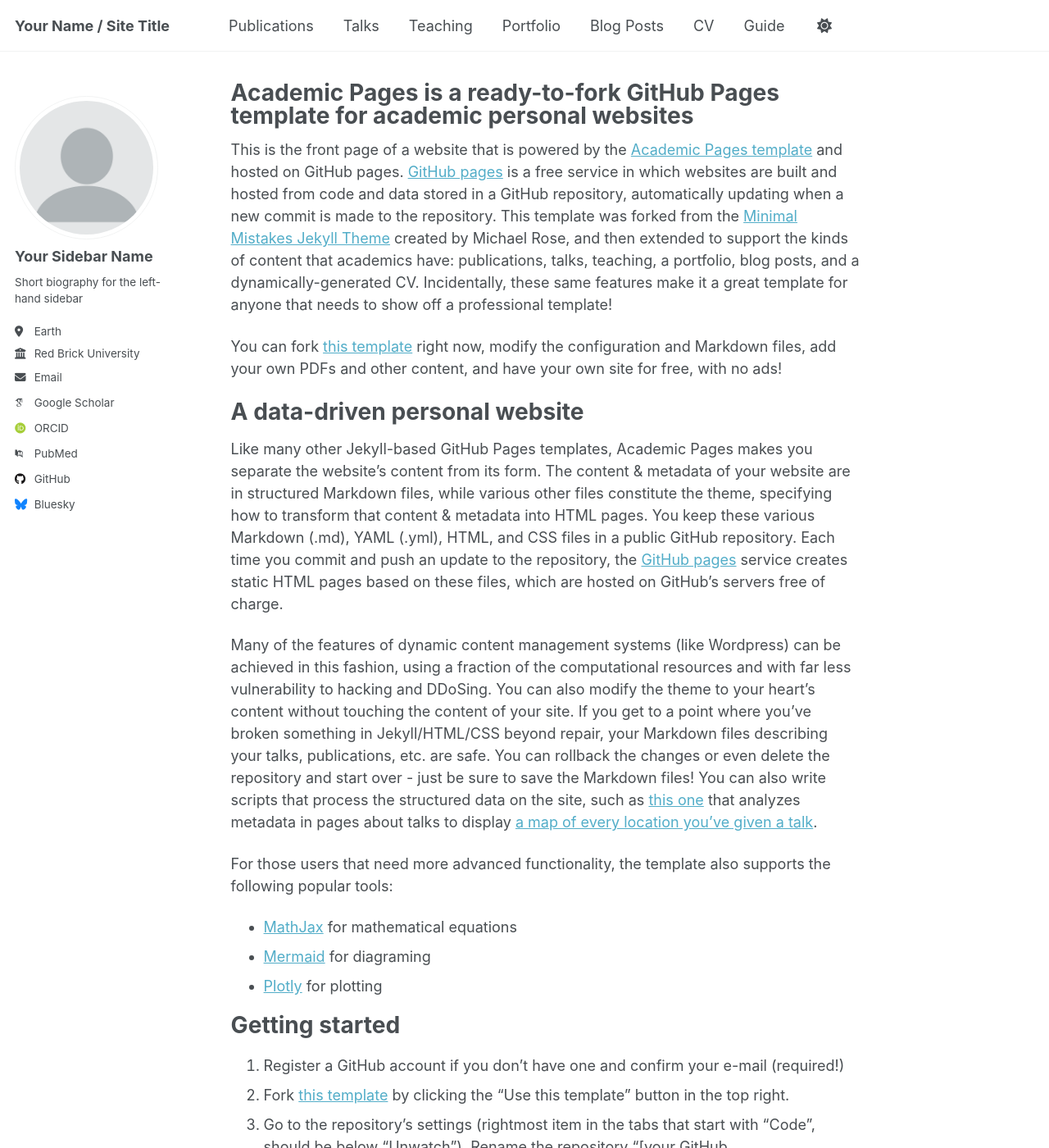
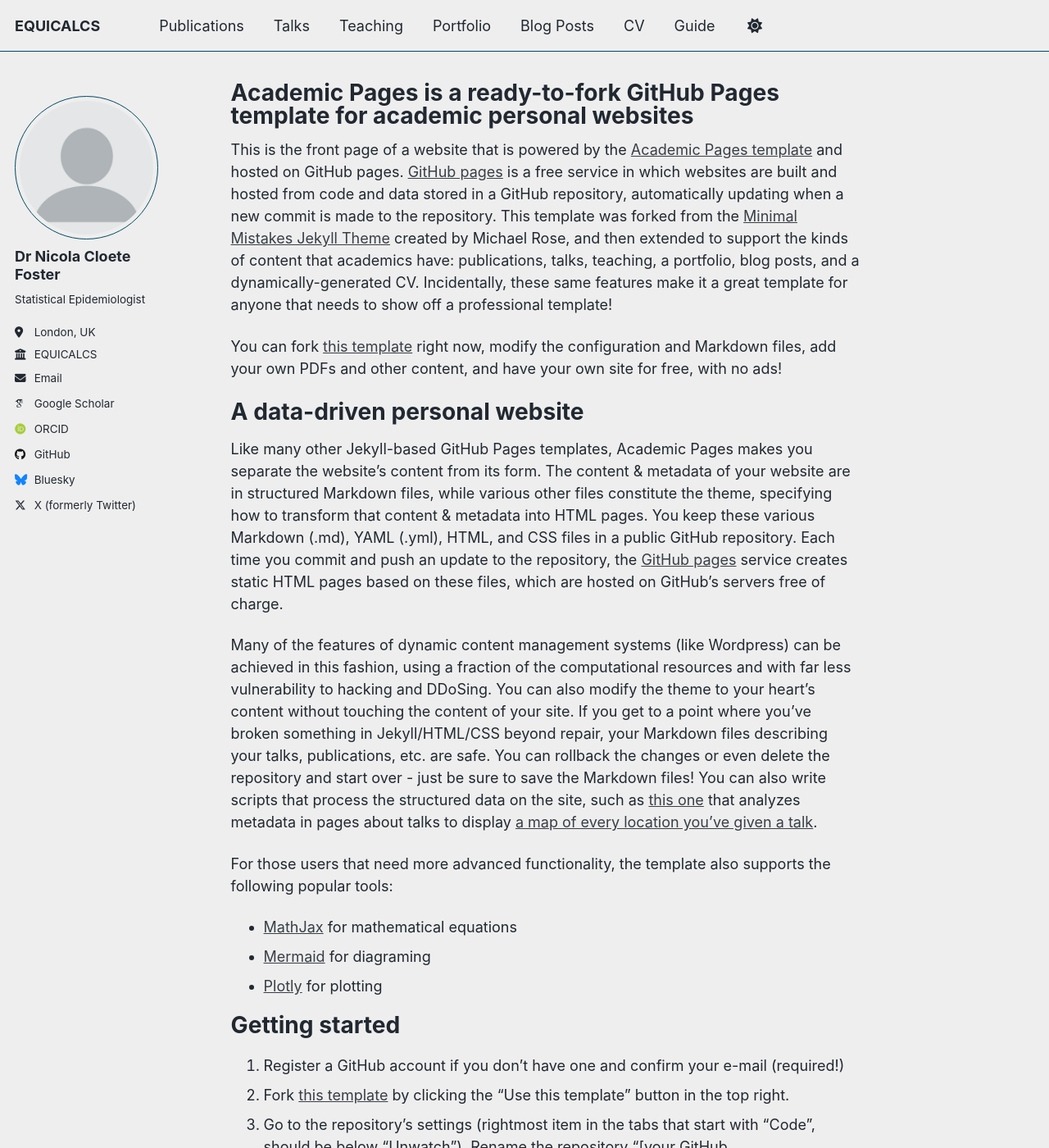
Before and after one commit to nicolacfoster/nicolacfoster.github.io, a Jekyll site: the page built from _pages/about.md, in a window 1280 px wide and 1400 px high. Shown: the whole window at 82% size. Built offline with Jekyll 4.4.1, drawn with Linux system fonts in a browser that asks for light colours; some web fonts are replaced; a script that is not in the unit is left out; some of the changed text lies outside the part shown.

Commit message:
Update _config.yml
updates site wide changes

```diff
--- a/_config.yml
+++ b/_config.yml
@@ -7,12 +7,12 @@
 # server process.
 
 # Basic Site Settings
-locale                   : "en-US"
-site_theme               : "default" # Currently available options are "default", "air"
-title                    : "Your Name / Site Title"
+locale                   : "en-UK"
+site_theme               : "air" # Currently available options are "default", "air"
+title                    : "EQUICALCS"
 title_separator          : "-"
-name                     : &name "Your Name"
-description              : &description "Your Name's academic portfolio"   # Update this with a general description of your site, this is the default if not overridden by a page
+name                     : &name "Dr Nicola Cloete Foster"
+description              : &description "Nicola Foster's Portfolio"   # Update this with a general description of your site, this is the default if not overridden by a page
 url                      : https://academicpages.github.io # The base hostname & protocol for your site e.g. "https://[your GitHub username].github.io",
                                                            # or if you already have some other page hosted on Github then use "https://[your GitHub username].github.io/[Your Repo Name]"
 baseurl                  : "" # the subpath of your site, e.g. "/blog"
@@ -24,23 +24,23 @@ repository               : "academicpages/academicpages.github.io"
 author:
   # Biographic information
   avatar           : "profile.png"
-  name             : "Your Sidebar Name"
+  name             : "Dr Nicola Cloete Foster"
   pronouns         : # example: "she/her"
-  bio              : "Short biography for the left-hand sidebar"
-  location         : "Earth"
-  employer         : "Red Brick University"
+  bio              : "Statistical Epidemiologist"
+  location         : "London, UK"
+  employer         : "EQUICALCS"
   uri              : # URL
-  email            : "none@example.org"
+  email            : "nicola@equicalcs.uk"
 
   # Academic websites
   academia         : # URL
   arxiv            : # URL - Update with the correct link to your profile
-  googlescholar    : "https://scholar.google.com/citations?user=PS_CX0AAAAAJ"
+  googlescholar    : "https://scholar.google.com/citations?user=PMsdM7YAAAAJ&hl=en"
   inspire-hep      : # URL
   impactstory      : # URL
-  orcid            : "https://orcid.org/yourorcidurl"
+  orcid            : "https://orcid.org/my-orcid?orcid=0000-0003-4630-6243"
   semantic         : # URL
-  pubmed           : "https://www.ncbi.nlm.nih.gov/pubmed/?term=john+snow"
+  pubmed           : # URL
   researchgate     : # URL
   scopus           : # URL
 
@@ -48,13 +48,13 @@ author:
   bitbucket        : # Username - Update with your username on the site
   codepen          : # Username
   dribbble         : # Username
-  github           : "academicpages"
+  github           : "https://github.com/nicolacfoster"
   kaggle           : # Username
   stackoverflow    : # User number or user number and name (i.e., use "1" or "1/jeff-atwood")
 
   # Social media
   artstation       : # Username
-  bluesky          : "bsky.app" # Replace this with you Bluesky username
+  bluesky          : "https://bsky.app/profile/did:plc:hjznuo7jh3glt4aaqrbvo3ii" # Replace this with you Bluesky username
   facebook         : # Username
   flickr           : # Username
   foursquare       : # Username
@@ -71,7 +71,7 @@ author:
   steam            : # Username
   telegram         : # URL
   tumblr           : # Username
-  twitter          : # Username for X / Twitter
+  twitter          : "https://x.com/DrNicolaFoster"
   vine             : # Username
   weibo            : # Username
   wikipedia        : # Username
```
